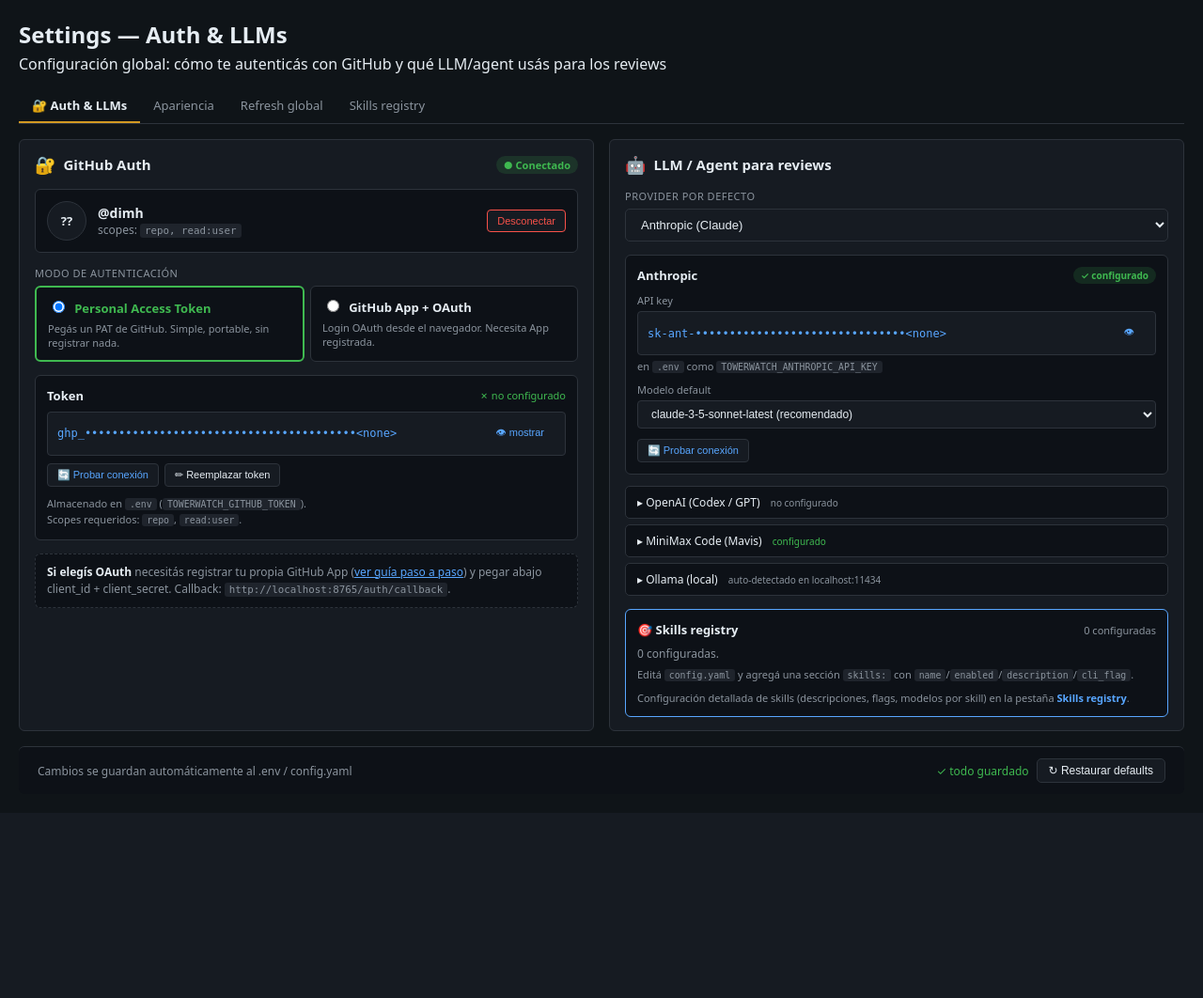
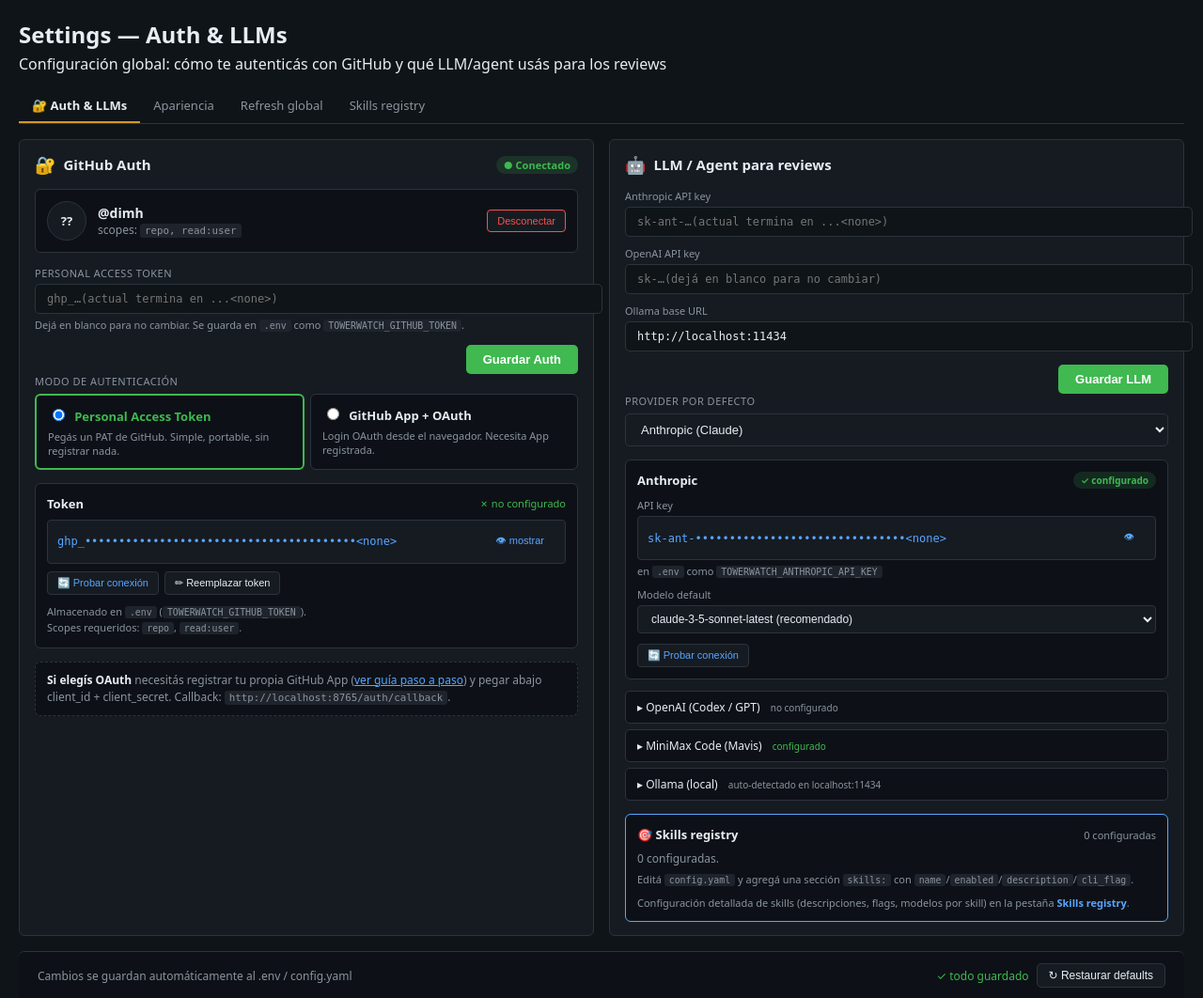
Before and after one commit to hari-corp/tl_towerwatch, a FastAPI app: page /settings in a window 1280 px wide. Shown: the part 59-1121 px from the top of the page at 94% size. Before the commit the page ends 892 px from the top, so only its background shows below. Run offline with FastAPI, Linux system fonts and the light colour scheme; data that the repository does not hold is empty; some libraries are stand-ins or nearby versions.

Commit message:
fix(settings): wire Save buttons + visible edit inputs
The v1.2.0 mock rebuild wrapped the auth and LLM controls in
<form action="/settings/auth/save"> and
<form action="/settings/llm/save"> but never added a submit button
inside either form. The PAT block rendered a masked token chip and
buttons labelled 'Reemplazar token' / 'Probar conexión' / 'Mostrar',
but they were all type="button" with no JS handlers, so the only
way to actually save settings was the original (pre-mock) URL via
curl or the CLI.

This left the user staring at a polished mock-equivalent UI that
silently no-op'd on every click.

Fix:
- Auth form: visible <input name="github_token_edit"> replaces the
  masked chip. PAT mode shows it; OAuth mode shows editable
  client_id + client_secret inputs instead. Auth-form carries its
  own "Guardar Auth" submit button.
- LLM form: editable inputs for anthropic_api_key, openai_api_key,
  ollama_base_url replace the previous hidden mirrors. The form
  ends with "Guardar LLM".
- Both routes accept the *_edit field as the new value, falling
  back to the hidden current value when blank so an untouched field
  is a no-op (matches the existing _persist_*_keys contract).

The masked chip + 👁 / Probar / Desconectar visual elements stay
in the form as read-only summary, alongside the new editable input,
so the mock aesthetic is preserved while the form is now functional:
- POST /settings/auth/save with github_token_edit=ghp_NEW → .env
  rewritten, token now ghp_NEW.
- POST /settings/auth/save with empty edit → token unchanged.
- POST /settings/llm/save with provider=openai + openai_api_key_edit=…
  → .env rewritten with TOWERWATCH_LLM_PROVIDER=openai +
  TOWERWATCH_OPENAI_API_KEY=…; blank anthropic edit keeps the old
  anthropic key.

Tests
- test_settings_save_buttons_present: assert both forms carry
  type="submit" + "Guardar Auth" / "Guardar LLM" labels and
  *_edit inputs.
- test_settings_auth_save_roundtrip: POST with edit → token
  rewritten; POST with blank edit → token preserved.
- test_settings_llm_save_roundtrip: POST switches provider to
  openai, writes new OpenAI key, leaves old Anthropic key alone.

96/96 tests passing (was 93).

```diff
--- a/src/tl_towerwatch/web/routes.py
+++ b/src/tl_towerwatch/web/routes.py
@@ -821,13 +821,22 @@ def settings_page(request: Request):
 @router.post("/settings/auth/save")
 def settings_auth_save(github_token: str = Form(""),
                        github_oauth_client_id: str = Form(""),
-                       github_oauth_client_secret: str = Form("")):
+                       github_oauth_client_secret: str = Form(""),
+                       github_token_edit: str = Form(""),
+                       github_oauth_client_id_edit: str = Form(""),
+                       github_oauth_client_secret_edit: str = Form("")):
     settings = load_settings()
+    # The settings page submits *two* fields per credential: the hidden
+    # current value (carries the previous token when the user didn't touch
+    # it) and an editable input (`*_edit`) that the user actually fills
+    # in. We honour `_edit` when non-empty and fall back to the hidden
+    # current value when blank — that way an empty edit box is a no-op
+    # and the user never accidentally overwrites a valid token.
     _persist_auth_keys(
         settings.data_dir / ".env",
-        github_token=github_token,
-        github_oauth_client_id=github_oauth_client_id,
-        github_oauth_client_secret=github_oauth_client_secret,
+        github_token=github_token_edit or github_token,
+        github_oauth_client_id=github_oauth_client_id_edit or github_oauth_client_id,
+        github_oauth_client_secret=github_oauth_client_secret_edit or github_oauth_client_secret,
     )
     return RedirectResponse("/settings", status_code=303)
 
@@ -835,14 +844,20 @@ def settings_auth_save(github_token: str = Form(""),
 def settings_llm_save(provider: str = Form("anthropic"),
                       anthropic_api_key: str = Form(""),
                       openai_api_key: str = Form(""),
-                      ollama_base_url: str = Form("")):
+                      ollama_base_url: str = Form(""),
+                      anthropic_api_key_edit: str = Form(""),
+                      openai_api_key_edit: str = Form(""),
+                      ollama_base_url_edit: str = Form("")):
     settings = load_settings()
+    # Mirror the auth-form "edit-or-current" semantics: the hidden field
+    # carries the previous value, the visible `_edit` input is what the
+    # user actually changes. Empty edit = no change.
     _persist_llm_keys(
         settings.data_dir / ".env",
         provider=provider,
-        anthropic_api_key=anthropic_api_key,
-        openai_api_key=openai_api_key,
-        ollama_base_url=ollama_base_url,
+        anthropic_api_key=anthropic_api_key_edit or anthropic_api_key,
+        openai_api_key=openai_api_key_edit or openai_api_key,
+        ollama_base_url=ollama_base_url_edit or ollama_base_url,
     )
     return RedirectResponse("/settings", status_code=303)
 
--- a/src/tl_towerwatch/web/templates/settings.html
+++ b/src/tl_towerwatch/web/templates/settings.html
@@ -68,6 +68,58 @@
       <input type="hidden" name="github_token" value="{{ settings.github_token or '' }}">
       <input type="hidden" name="github_oauth_client_id" value="{{ settings.github_oauth_client_id or '' }}">
       <input type="hidden" name="github_oauth_client_secret" value="{{ settings.github_oauth_client_secret or '' }}">
+
+      {# Editable PAT input — replacing the previous "only a chip" approach
+         so the form actually saves when the user changes the token. The
+         placeholder shows the last 4 so the user can confirm they're not
+         about to overwrite an existing valid token by accident. #}
+      {% if auth_mode == 'pat' %}
+      <div style="margin-bottom:14px;">
+        <label style="display:block;font-size:11px;color:var(--muted);margin-bottom:4px;text-transform:uppercase;letter-spacing:.5px;">
+          Personal Access Token
+        </label>
+        <input name="github_token_edit" type="password"
+               placeholder="ghp_…{% if token_last4 %}(actual termina en ...{{ token_last4 }}){% endif %}"
+               autocomplete="off"
+               style="width:100%;background:var(--bg);color:var(--fg);border:1px solid var(--border);padding:8px 12px;border-radius:5px;font-family:monospace;font-size:12px;">
+        <div style="color:var(--muted);font-size:11px;margin-top:4px;">
+          Dejá en blanco para no cambiar. Se guarda en <code>.env</code> como
+          <code>TOWERWATCH_GITHUB_TOKEN</code>.
+        </div>
+      </div>
+      {% endif %}
+
+      {# Editable OAuth credentials — visible inputs that submit alongside
+         the radio. #}
+      {% if auth_mode == 'oauth' %}
+      <div style="margin-bottom:14px;display:grid;gap:10px;">
+        <div>
+          <label style="display:block;font-size:11px;color:var(--muted);margin-bottom:4px;">OAuth client_id</label>
+          <input name="github_oauth_client_id_edit"
+                 value="{{ settings.github_oauth_client_id or '' }}"
+                 placeholder="Iv1.abc123…"
+                 style="width:100%;background:var(--bg);color:var(--fg);border:1px solid var(--border);padding:8px 12px;border-radius:5px;font-family:monospace;font-size:12px;">
+        </div>
+        <div>
+          <label style="display:block;font-size:11px;color:var(--muted);margin-bottom:4px;">OAuth client_secret</label>
+          <input name="github_oauth_client_secret_edit" type="password"
+                 placeholder="{% if settings.github_oauth_client_secret %}(actual: configurado){% else %}gho_…{% endif %}"
+                 autocomplete="off"
+                 style="width:100%;background:var(--bg);color:var(--fg);border:1px solid var(--border);padding:8px 12px;border-radius:5px;font-family:monospace;font-size:12px;">
+        </div>
+        <div style="color:var(--muted);font-size:11px;">
+          Dejá en blanco para no cambiar. Callback URL:
+          <code>http://localhost:8765/auth/callback</code>.
+        </div>
+      </div>
+      {% endif %}
+
+      <div style="margin-top:14px;display:flex;justify-content:flex-end;gap:8px;">
+        <button type="submit"
+                style="background:var(--success);color:#fff;border:0;padding:8px 18px;border-radius:5px;font-size:13px;font-weight:600;cursor:pointer;">
+          Guardar Auth
+        </button>
+      </div>
 
       {# Mode selector ---------------------------------------------------- #}
       <label style="display:block;font-size:11px;color:var(--muted);margin-bottom:6px;text-transform:uppercase;letter-spacing:.5px;">
@@ -161,6 +213,39 @@
       <input type="hidden" name="anthropic_api_key" value="{{ settings.llm.anthropic.api_key or '' }}">
       <input type="hidden" name="openai_api_key"     value="{{ settings.llm.openai.api_key or '' }}">
       <input type="hidden" name="ollama_base_url"    value="{{ settings.llm.ollama.base_url or '' }}">
+
+      {# Editable API key inputs per provider. Hidden "_edit" mirrors on
+         submit keeps the original semantics — empty edit = no change. #}
+      <div style="display:grid;gap:10px;margin-bottom:14px;">
+        <div>
+          <label style="display:block;font-size:11px;color:var(--muted);margin-bottom:4px;">Anthropic API key</label>
+          <input name="anthropic_api_key_edit" type="password"
+                 placeholder="sk-ant-…{% if anthropic_key_last4 %}(actual termina en ...{{ anthropic_key_last4 }}){% endif %}"
+                 autocomplete="off"
+                 style="width:100%;background:var(--bg);color:var(--fg);border:1px solid var(--border);padding:8px 12px;border-radius:5px;font-family:monospace;font-size:12px;">
+        </div>
+        <div>
+          <label style="display:block;font-size:11px;color:var(--muted);margin-bottom:4px;">OpenAI API key</label>
+          <input name="openai_api_key_edit" type="password"
+                 placeholder="sk-…(dejá en blanco para no cambiar)"
+                 autocomplete="off"
+                 style="width:100%;background:var(--bg);color:var(--fg);border:1px solid var(--border);padding:8px 12px;border-radius:5px;font-family:monospace;font-size:12px;">
+        </div>
+        <div>
+          <label style="display:block;font-size:11px;color:var(--muted);margin-bottom:4px;">Ollama base URL</label>
+          <input name="ollama_base_url_edit"
+                 value="{{ settings.llm.ollama.base_url or '' }}"
+                 placeholder="http://localhost:11434"
+                 style="width:100%;background:var(--bg);color:var(--fg);border:1px solid var(--border);padding:8px 12px;border-radius:5px;font-family:monospace;font-size:12px;">
+        </div>
+      </div>
+
+      <div style="margin-top:14px;display:flex;justify-content:flex-end;gap:8px;">
+        <button type="submit"
+                style="background:var(--success);color:#fff;border:0;padding:8px 18px;border-radius:5px;font-size:13px;font-weight:600;cursor:pointer;">
+          Guardar LLM
+        </button>
+      </div>
 
       <label style="display:block;font-size:11px;color:var(--muted);margin-bottom:6px;text-transform:uppercase;letter-spacing:.5px;">
         Provider por defecto
```
Also changed, not shown: tests/test_web_routes.py (+103 -0 lines).
